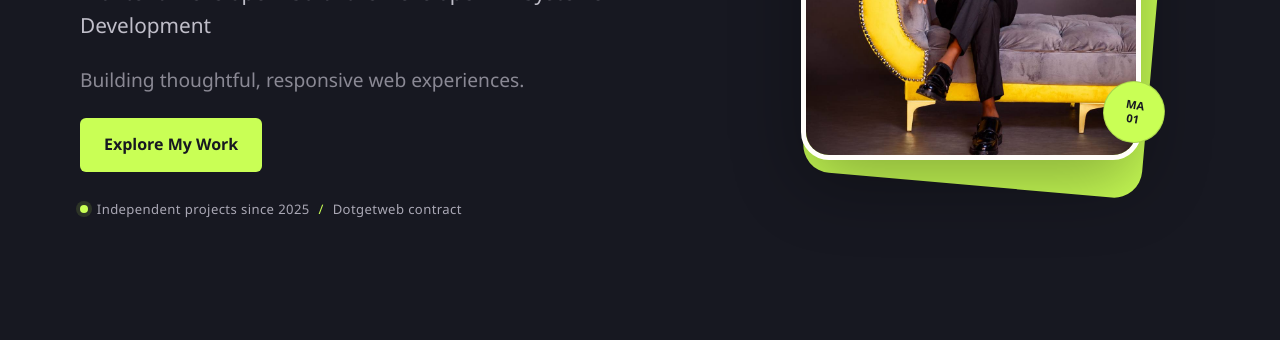
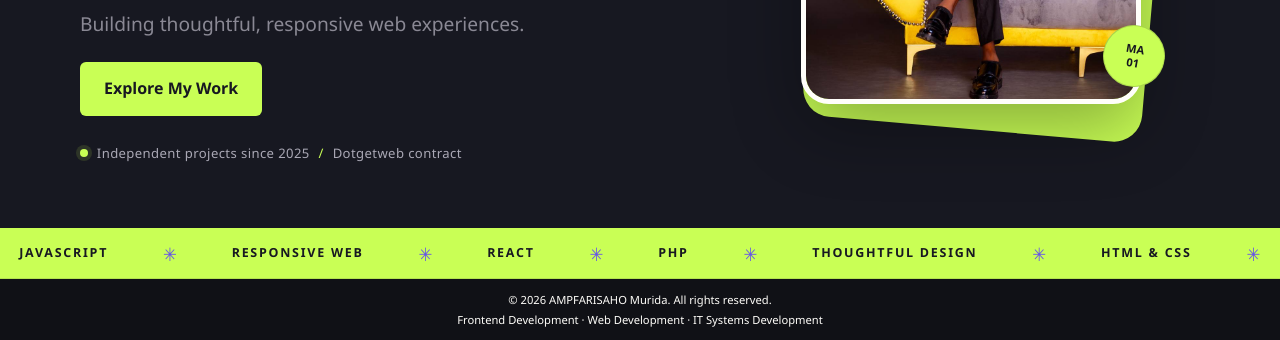
Before and after one commit to Ampfarisahomurida/MURIDA-AMPFARISAHO-PORTFOLIOO, a website: page index.html in a window 1280 px wide. Shown: the part 460-800 px from the top of the page. Drawn offline with Linux system fonts and the light colour scheme.

Commit message:
Add files via upload

```diff
--- a/MURIDA-AMPFARISAHO-PORTFOLIOO-main/styles.css
+++ b/MURIDA-AMPFARISAHO-PORTFOLIOO-main/styles.css
@@ -2446,6 +2446,10 @@ section h2 { font-size: clamp(2rem, 4vw, 3.2rem); }
     display: flex; flex: 1 1 auto; align-items: center; justify-content: center;
     width: 100%; min-height: 0; padding: clamp(24px, 5vh, 60px) 24px;
 }
+.home-page .skills-ribbon, .home-page .footer { flex: 0 0 auto; }
+.home-page .skills-ribbon-track { padding: 0.65rem 0; }
+.home-page .footer { padding: 0.55rem 1rem; }
+.home-page .footer p { margin: 0.15rem 0; font-size: 0.7rem; }
 @media (max-width: 760px) {
     .home-page .hero { padding: 14px 18px; }
     .home-page .hero-content { gap: 0.55rem; }
--- a/index.html
+++ b/index.html
@@ -40,6 +40,20 @@
         </div>
     </header>
 
+    <div class="skills-ribbon" aria-label="Technologies and focus areas">
+        <div class="skills-ribbon-track">
+            <span>HTML &amp; CSS</span><i>✳</i><span>JavaScript</span><i>✳</i><span>Responsive web</span><i>✳</i><span>React</span><i>✳</i><span>PHP</span><i>✳</i><span>Thoughtful design</span><i>✳</i>
+            <span aria-hidden="true">HTML &amp; CSS</span><i aria-hidden="true">✳</i><span aria-hidden="true">JavaScript</span><i aria-hidden="true">✳</i><span aria-hidden="true">Responsive web</span><i aria-hidden="true">✳</i><span aria-hidden="true">React</span><i aria-hidden="true">✳</i><span aria-hidden="true">PHP</span><i aria-hidden="true">✳</i><span aria-hidden="true">Thoughtful design</span><i aria-hidden="true">✳</i>
+        </div>
+    </div>
+
+    <footer class="footer">
+        <div class="container">
+            <p>&copy; 2026 AMPFARISAHO Murida. All rights reserved.</p>
+            <p>Frontend Development · Web Development · IT Systems Development</p>
+        </div>
+    </footer>
+
     <script src="script.js"></script>
 </body>
 </html>
--- a/styles.css
+++ b/styles.css
@@ -3009,6 +3009,11 @@ section h2 { font-size: clamp(2rem, 4vw, 3.2rem); }
     min-height: 0;
     padding: clamp(24px, 5vh, 60px) 24px;
 }
+.home-page .skills-ribbon,
+.home-page .footer { flex: 0 0 auto; }
+.home-page .skills-ribbon-track { padding: 0.65rem 0; }
+.home-page .footer { padding: 0.55rem 1rem; }
+.home-page .footer p { margin: 0.15rem 0; font-size: 0.7rem; }
 @media (max-width: 760px) {
     .home-page .hero { padding: 14px 18px; }
     .home-page .hero-content { gap: 0.55rem; }
```
Also changed, not shown: MURIDA-AMPFARISAHO-PORTFOLIOO-main/index.html (+14 -0 lines).
